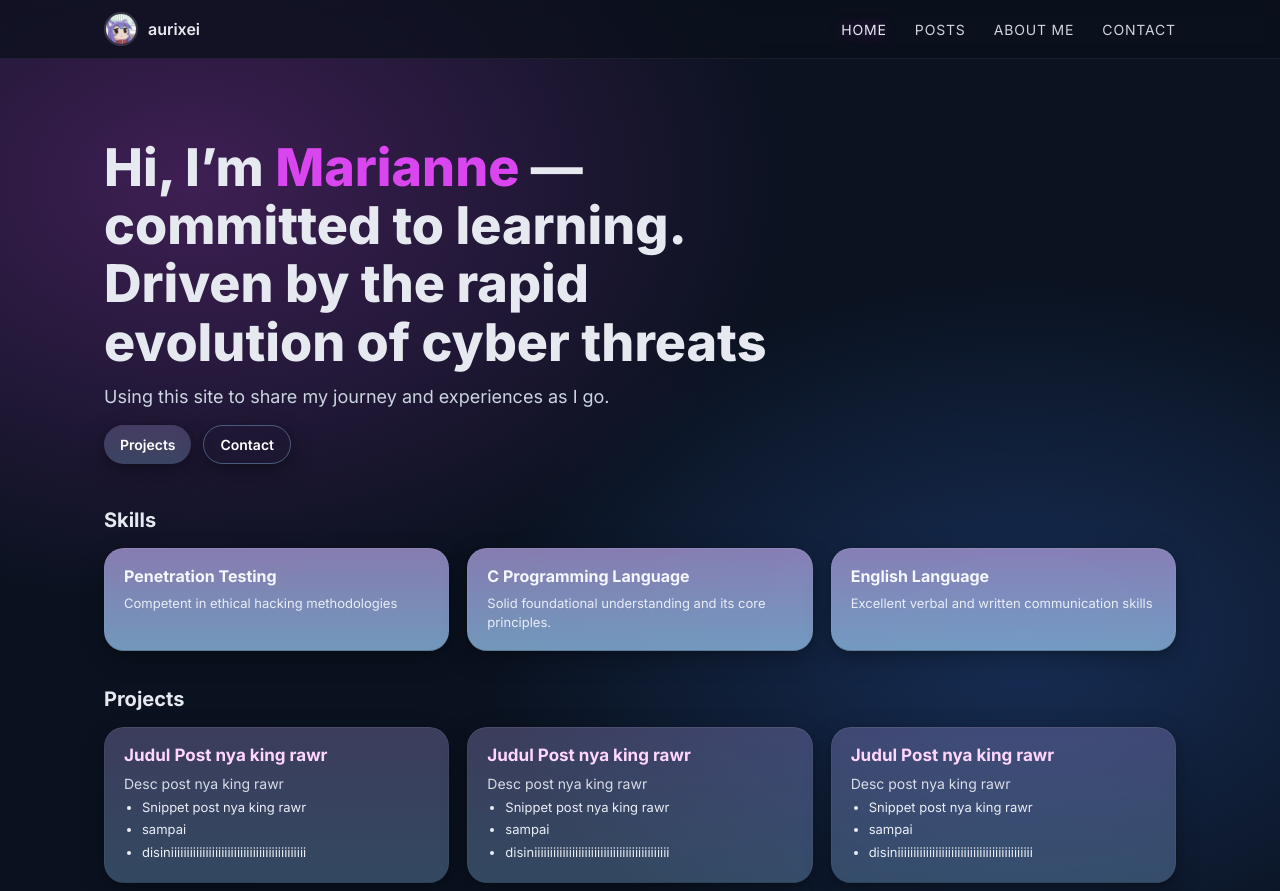
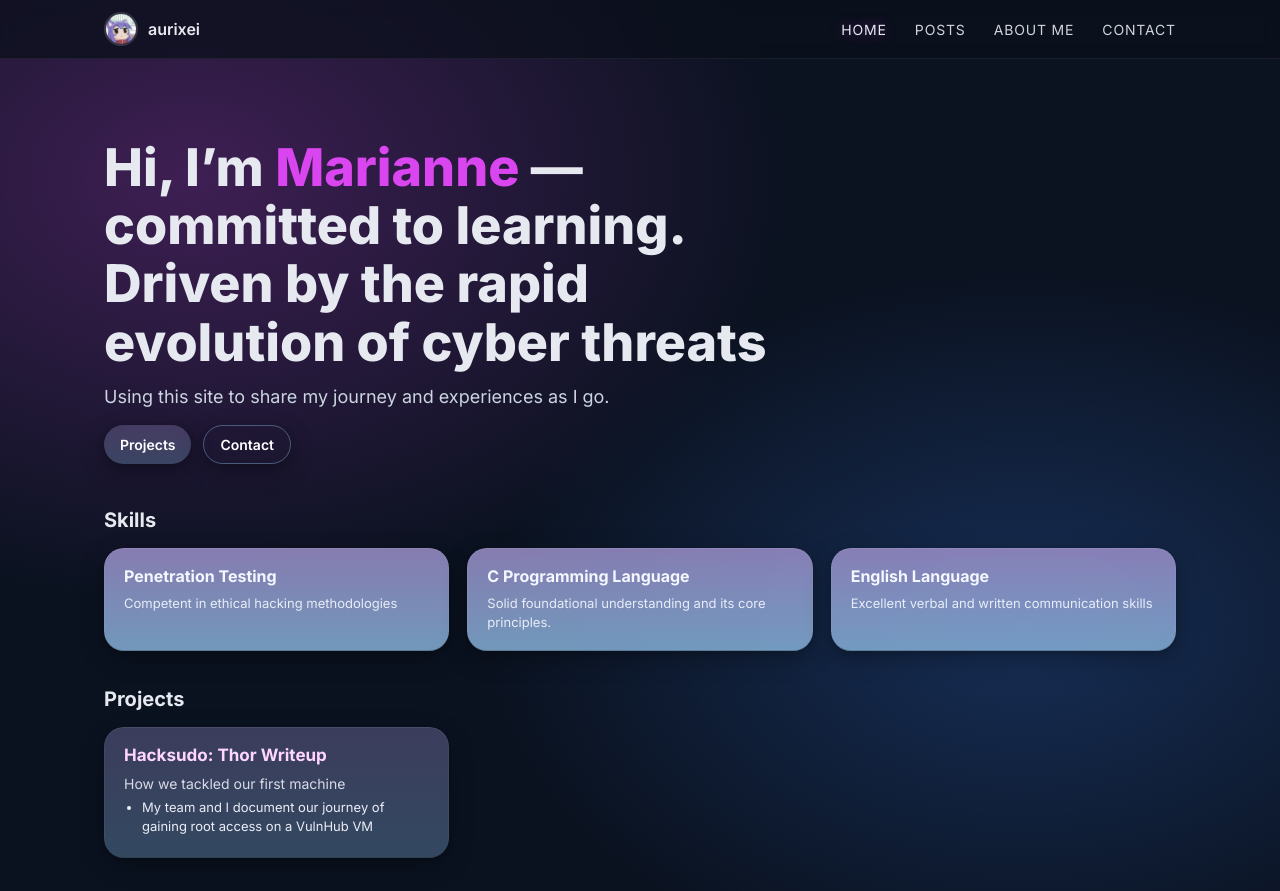
Before and after one commit to aurixei/dan-naga, a plain HTML site: page index.html in a window 1280 px wide. Shown: the top 891 px of the page. Drawn offline with Linux system fonts and the light colour scheme.

Commit message:
added new project post

```diff
--- a/index.html
+++ b/index.html
@@ -73,14 +73,15 @@
       <h2 id="projects-title" class="section-title">Projects</h2>
       <div class="projects-grid">
         <article class="project-card">
-          <h3>Judul Post nya king rawr</h3>
-          <p class="meta">Desc post nya king rawr</p>
+          <a href="https://medium.com/@marianneadelinee/hacksudo-thor-vulnhub-write-up-a48913aafb33" target="_blank" rel="noopener">
+          <h3>Hacksudo: Thor Writeup</h3>
+          <p class="meta">How we tackled our first machine</p>
           <ul class="snippet">
-            <li>Snippet post nya king rawr</li>
-            <li>sampai</li>
-            <li>disiniiiiiiiiiiiiiiiiiiiiiiiiiiiiiiiiiiiiiiiiiii</li>
+            <li>My team and I document our journey of gaining root access on a VulnHub VM</li>
           </ul>
+          </a>
         </article>
+        <!-- Hide dlu ya king
         <article class="project-card">
           <h3>Judul Post nya king rawr</h3>
           <p class="meta">Desc post nya king rawr</p>
@@ -99,8 +100,10 @@
             <li>disiniiiiiiiiiiiiiiiiiiiiiiiiiiiiiiiiiiiiiiiiiii</li>
           </ul>
         </article>
+        -->
       </div>
     </section>
+
 
     <!-- ABOUT -->
     <section id="about" class="section" aria-labelledby="about-title">
```
